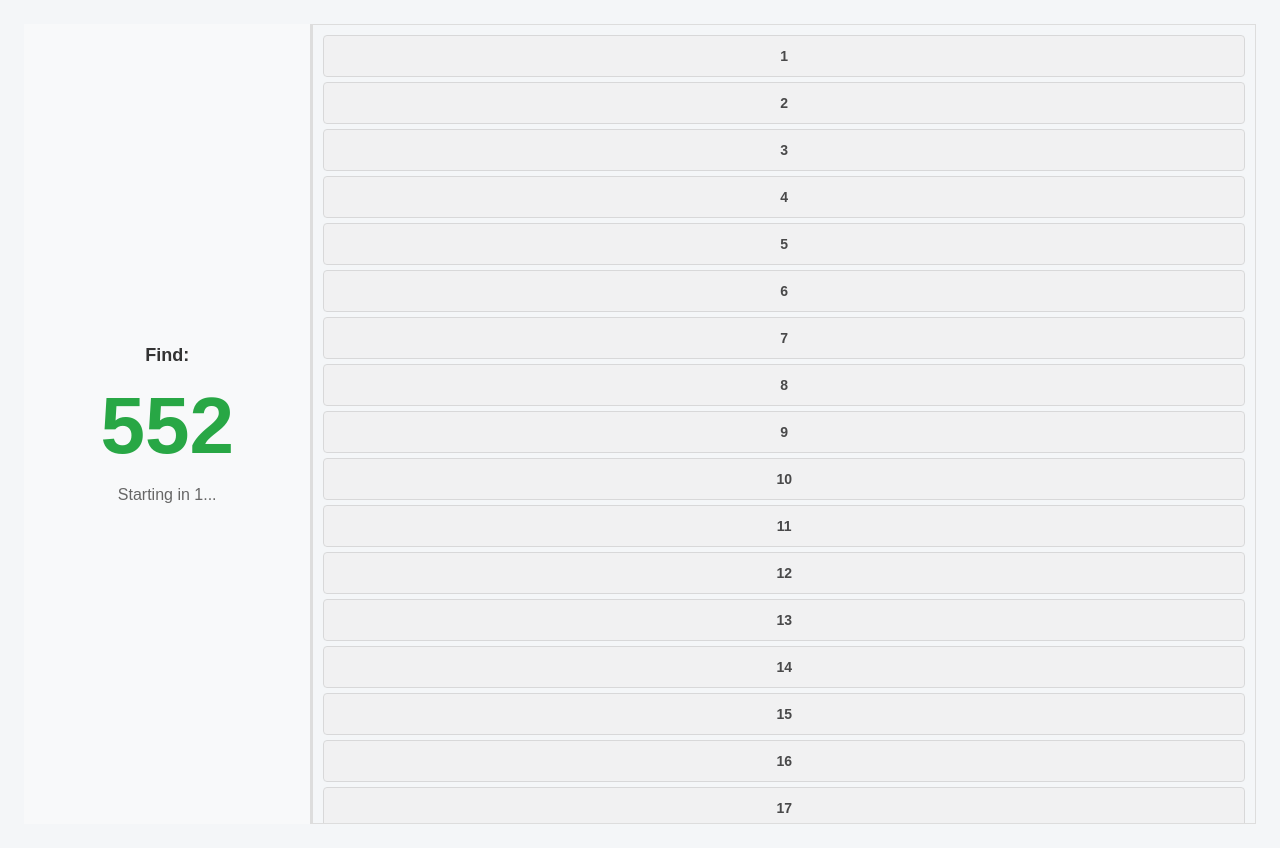
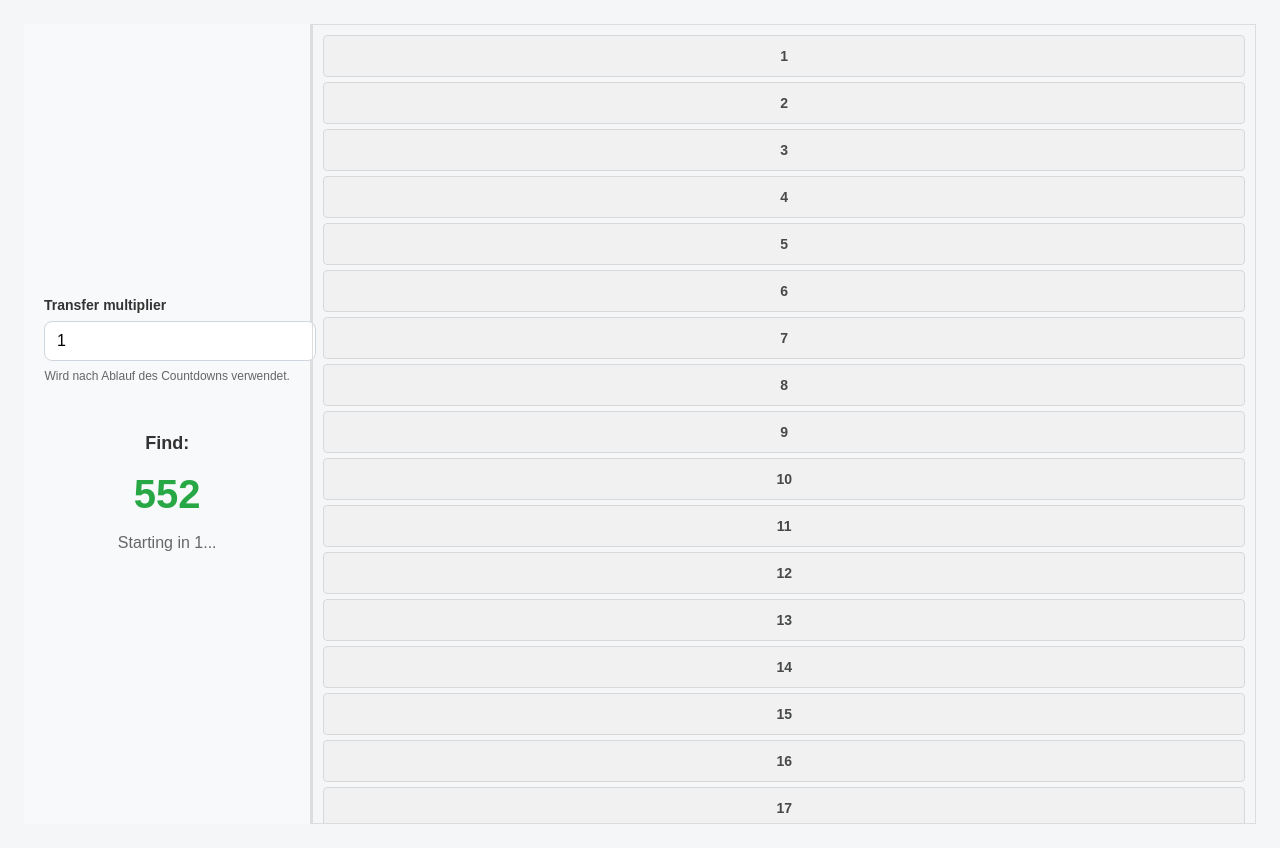
Before and after one commit to felixd95/touch-scrolling-web-app, a React (Create React App) app: page / in a window 1280 px wide. Both pictures are taken after a click on the button "Go to Scroll List". Built offline with nearby package versions, Linux system fonts and the light colour scheme; what aws-amplify would draw is missing.

Commit message:
eigene transferfunktion first try

```diff
--- a/src/ScrollList.css
+++ b/src/ScrollList.css
@@ -29,6 +29,35 @@
   color: #007bff;
 }
 
+.multiplier-input {
+  display: flex;
+  flex-direction: column;
+  align-items: stretch;
+  gap: 8px;
+  margin-bottom: 20px;
+}
+
+.multiplier-input label {
+  font-size: 14px;
+  font-weight: 700;
+  color: #333;
+  text-align: left;
+}
+
+.multiplier-input input {
+  width: 100%;
+  padding: 10px 12px;
+  border-radius: 8px;
+  border: 1px solid #cfd6dd;
+  font-size: 16px;
+}
+
+.multiplier-input small {
+  color: #666;
+  font-size: 12px;
+  display: block;
+}
+
 .countdown-display {
   flex: 1;
   display: flex;
@@ -57,7 +86,7 @@
 }
 
 .target-number {
-  font-size: 80px;
+  font-size: 40px;
   font-weight: bold;
   color: #28a745;
   line-height: 1;
@@ -113,11 +142,17 @@
 
 .scroll-list {
   flex: 1;
-  overflow-y: auto;
+  overflow: hidden;
+  display: block;
+  position: relative;
+  padding: 10px;
+  touch-action: none;
+}
+
+.scroll-list-inner {
   display: flex;
   flex-direction: column;
   gap: 5px;
-  padding: 10px;
 }
 
 .list-item {
--- a/src/ScrollList.js
+++ b/src/ScrollList.js
@@ -7,8 +7,14 @@ function ScrollList() {
   const [startTime, setStartTime] = useState(null);
   const [elapsedTime, setElapsedTime] = useState(null);
   const [isSearching, setIsSearching] = useState(false);
+  const [translateY, setTranslateY] = useState(0);
+  const [touchStartY, setTouchStartY] = useState(null);
+  const [lastTouchY, setLastTouchY] = useState(null);
+  const [containerHeight, setContainerHeight] = useState(0);
+  const [multiplier, setMultiplier] = useState(1);
   const timerInterval = useRef(null);
   const countdownInterval = useRef(null);
+  const scrollListRef = useRef(null);
 
   // Countdown timer
   useEffect(() => {
@@ -60,6 +66,52 @@ function ScrollList() {
     setStartTime(null);
     setElapsedTime(null);
     setIsSearching(false);
+    setTranslateY(0);
+  };
+
+  useEffect(() => {
+    const updateHeight = () => {
+      if (scrollListRef.current) {
+        setContainerHeight(scrollListRef.current.clientHeight);
+      }
+    };
+
+    updateHeight();
+    window.addEventListener('resize', updateHeight);
+    return () => window.removeEventListener('resize', updateHeight);
+  }, []);
+
+  const clampTranslate = (value) => {
+    const itemHeight = 44; // approximate button height plus gap
+    const contentHeight = 1000 * itemHeight;
+    const minTranslate = Math.min(0, containerHeight - contentHeight - 20);
+    return Math.max(minTranslate, Math.min(0, value));
+  };
+
+  const transfer = (deltaY) => {
+    const factor = multiplier > 0 ? multiplier : 1;
+    setTranslateY((current) => clampTranslate(current + deltaY * factor));
+  };
+
+  const handleTouchStart = (event) => {
+    if (event.touches.length !== 1) return;
+    const touchY = event.touches[0].clientY;
+    setTouchStartY(touchY);
+    setLastTouchY(touchY);
+  };
+
+  const handleTouchMove = (event) => {
+    if (!isSearching || event.touches.length !== 1) return;
+    event.preventDefault();
+    const touchY = event.touches[0].clientY;
+    const deltaY = touchY - lastTouchY;
+    setLastTouchY(touchY);
+    transfer(deltaY);
+  };
+
+  const handleTouchEnd = () => {
+    setTouchStartY(null);
+    setLastTouchY(null);
   };
 
   const formatTime = (ms) => {
@@ -72,6 +124,20 @@ function ScrollList() {
     <div className="scroll-list-wrapper">
       <div className="timer-panel">
         <div className="timer-content">
+          <div className="multiplier-input">
+            <label htmlFor="multiplier">Transfer multiplier</label>
+            <input
+              id="multiplier"
+              type="number"
+              min="0.1"
+              step="0.1"
+              value={multiplier}
+              onChange={(event) => setMultiplier(Number(event.target.value) || 1)}
+              disabled={isSearching}
+            />
+            <small>Wird nach Ablauf des Countdowns verwendet.</small>
+          </div>
+
           <div className="countdown-display">
             <h3>Find:</h3>
             <div className="target-number">{targetId + 1}</div>
@@ -87,8 +153,16 @@ function ScrollList() {
       </div>
 
       <div className="scroll-list-container">
-        <div className="scroll-list">
-          {Array.from({ length: 2000 }, (_, i) => (
+        <div
+          className="scroll-list"
+          ref={scrollListRef}
+          onTouchStart={handleTouchStart}
+          onTouchMove={handleTouchMove}
+          onTouchEnd={handleTouchEnd}
+          onTouchCancel={handleTouchEnd}
+        >
+          <div className="scroll-list-inner" style={{ transform: `translateY(${translateY}px)` }}>
+            {Array.from({ length: 1000 }, (_, i) => (
               <button
                 key={i}
                 className={`list-item ${i === targetId ? 'target' : ''} ${
@@ -103,6 +177,7 @@ function ScrollList() {
           </div>
         </div>
       </div>
+    </div>
   );
 }
 
```
Lines whose indentation alone changed are shown as unchanged.
